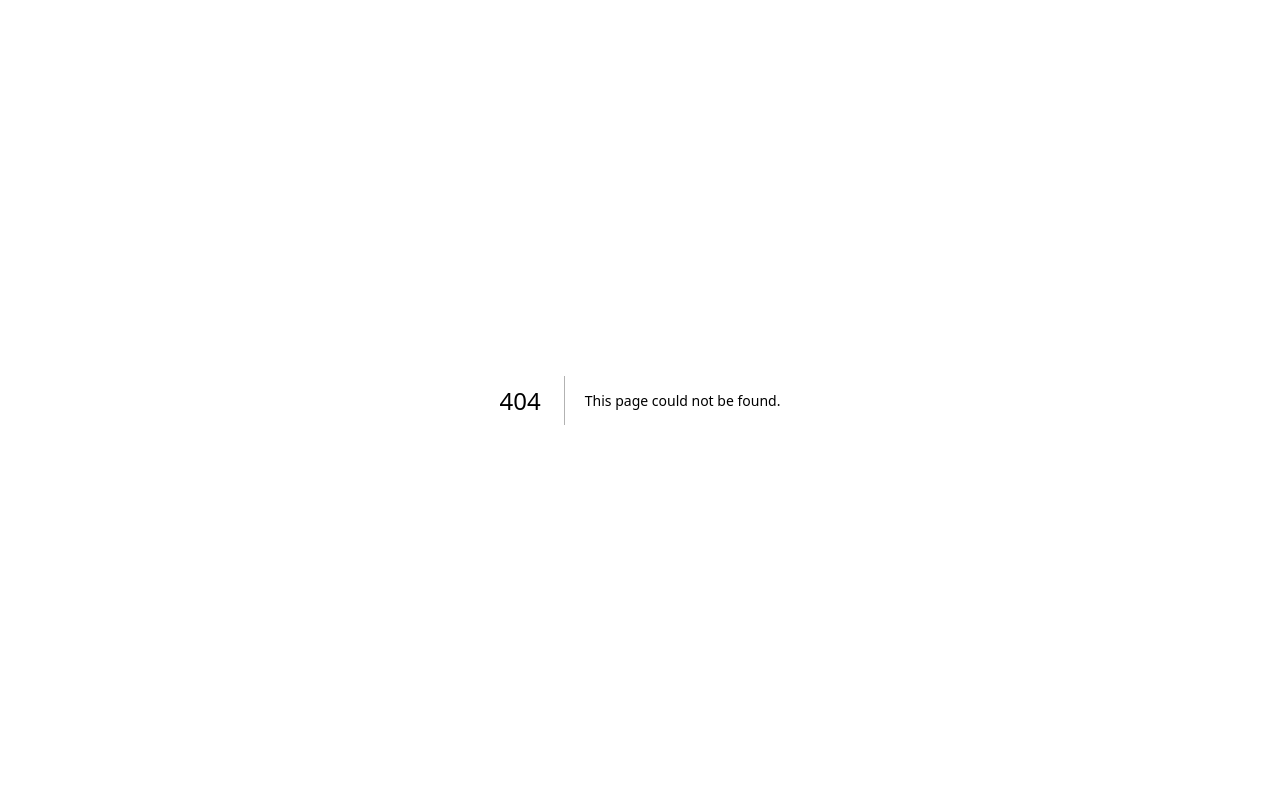
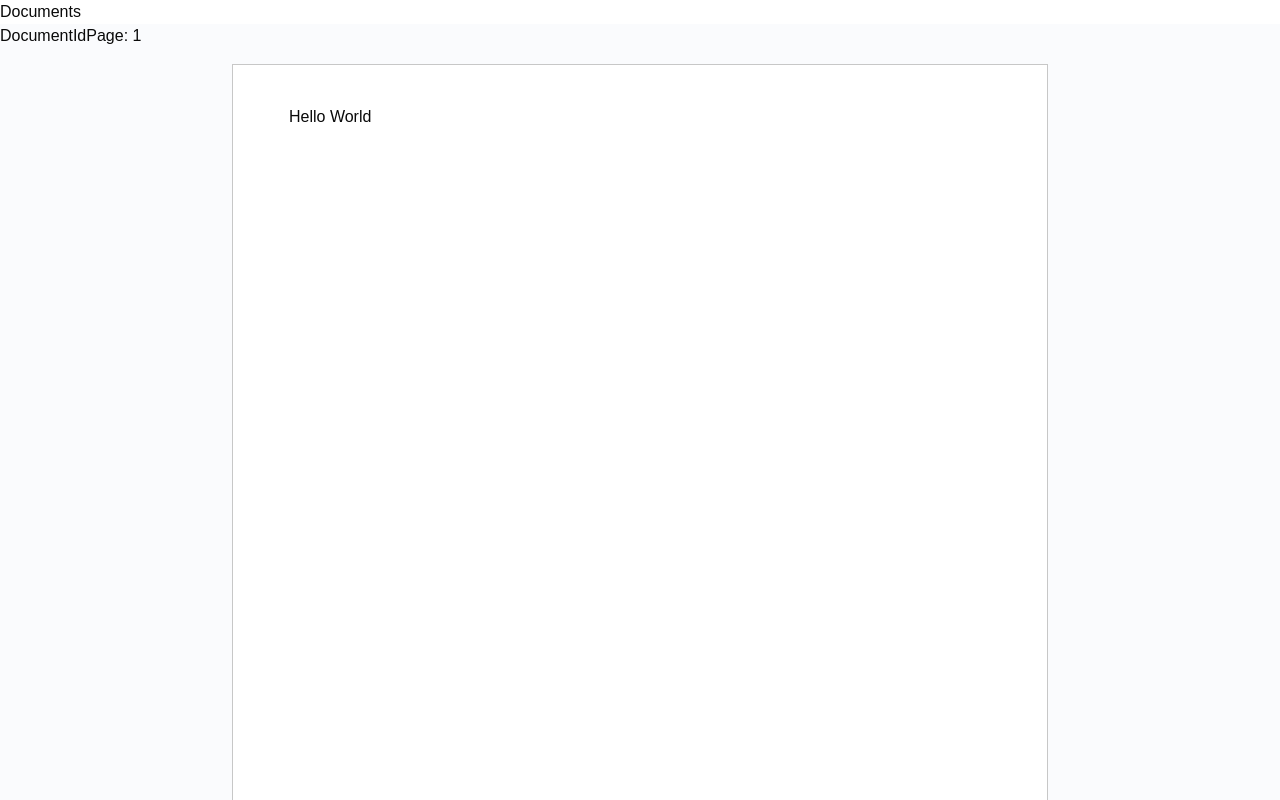
Before and after one commit to MongoRolls/mango-docs, a Next.js app: page /documents/1 in a window 1280 px wide. Before the commit this address had no page. Shown: the top 800 px of the page. Built offline with nearby package versions, Linux system fonts and the light colour scheme.

Commit message:
feat: 添加tiptap&基础布局

```diff
--- a/package.json
+++ b/package.json
@@ -37,6 +37,11 @@
     "@radix-ui/react-toggle": "^1.1.1",
     "@radix-ui/react-toggle-group": "^1.1.1",
     "@radix-ui/react-tooltip": "^1.1.5",
+    "@tiptap/extension-task-item": "^2.10.3",
+    "@tiptap/extension-task-list": "^2.10.3",
+    "@tiptap/pm": "^2.10.3",
+    "@tiptap/react": "^2.10.3",
+    "@tiptap/starter-kit": "^2.10.3",
     "class-variance-authority": "^0.7.1",
     "clsx": "^2.1.1",
     "cmdk": "1.0.0",
--- /dev/null
+++ b/src/app/documents/[documentId]/page.tsx
@@ -0,0 +1,18 @@
+interface DocumentIdPageProps {
+  params: Promise<{ documentId: string }>;
+}
+
+import { Editor } from "@/app/documents/editor";
+
+const DocumentIdPage = async ({ params }: DocumentIdPageProps) => {
+  const { documentId } = await params;
+
+  return (
+    <div className="min-h-screen bg-[#FAFBFD]">
+      DocumentIdPage: {documentId}
+      <Editor />
+    </div>
+  );
+};
+
+export default DocumentIdPage;
--- /dev/null
+++ b/src/app/documents/editor.tsx
@@ -0,0 +1,27 @@
+'use client';
+
+import TaskItem  from '@tiptap/extension-task-item';
+import TaskList  from '@tiptap/extension-task-list';
+import { useEditor, EditorContent } from '@tiptap/react';
+import StarterKit from '@tiptap/starter-kit';
+
+export const Editor = () => {
+  const editor = useEditor({
+    editorProps: {
+      attributes: {
+        style: "padding-left: 56px; padding-right: 56px;",
+        class: 'focus:outline-none print:border-0 bg-white border border-[#c7c7c7] flex flex-col min-h-[1054px] w-[816px] pt-10 pr-14 pb-10 cursor-text',
+      },
+    },
+    extensions: [StarterKit, TaskList, TaskItem],
+    content: '<p>Hello World</p>',
+  });
+
+  return (
+    <div className="size-full overflow-x-auto bg-[#FAFBFD] px-4 print:p-0 print:bg-white print:overflow-visible">
+      <div className="min-w-max flex justify-center w-[816px] py-4 print:py-0 mx-auto print:w-full print:min-w-0">
+        <EditorContent editor={editor} />
+      </div>
+    </div>
+  );
+};
--- /dev/null
+++ b/src/app/documents/layout.tsx
@@ -0,0 +1,18 @@
+import Link from "next/link";
+
+interface DocumentsLayoutProps {
+  children: React.ReactNode;
+}
+
+const DocumentsLayout = ({ children }: DocumentsLayoutProps) => {
+  return (
+    <div>
+      <nav>
+        <Link href="/documents">Documents</Link>
+      </nav>
+      {children}
+    </div>
+  );
+};
+
+export default DocumentsLayout;
--- a/src/app/globals.css
+++ b/src/app/globals.css
@@ -86,3 +86,30 @@ body {
     @apply bg-background text-foreground;
   }
 }
+
+.tiptap {
+  /* List styles */
+  ul,
+  ol {
+    padding: 0 1rem;
+    margin: 1.25rem 1rem 1.25rem 0.4rem;
+  }
+
+  ul li {
+    list-style-type: disc;
+
+    p {
+      margin-top: 0.25em;
+      margin-bottom: 0.25em;
+    }
+  }
+
+  ol li {
+    list-style-type: decimal;
+
+    p {
+      margin-top: 0.25em;
+      margin-bottom: 0.25em;
+    }
+  }
+}
--- a/src/app/page.tsx
+++ b/src/app/page.tsx
@@ -1,7 +1,9 @@
+import { Button } from "@/components/ui/button";
+
 const Home = () => {
   return (
-    <div className="flex justify-center items-center h-screen">
-      <p> Hello World </p>
+    <div className="flex justify-center items-center min-h-screen">
+      <Button> Click me </Button>
     </div>
   );
 };
```
Also changed, not shown: 1 other file (tests, documents, lock files or other folders).
